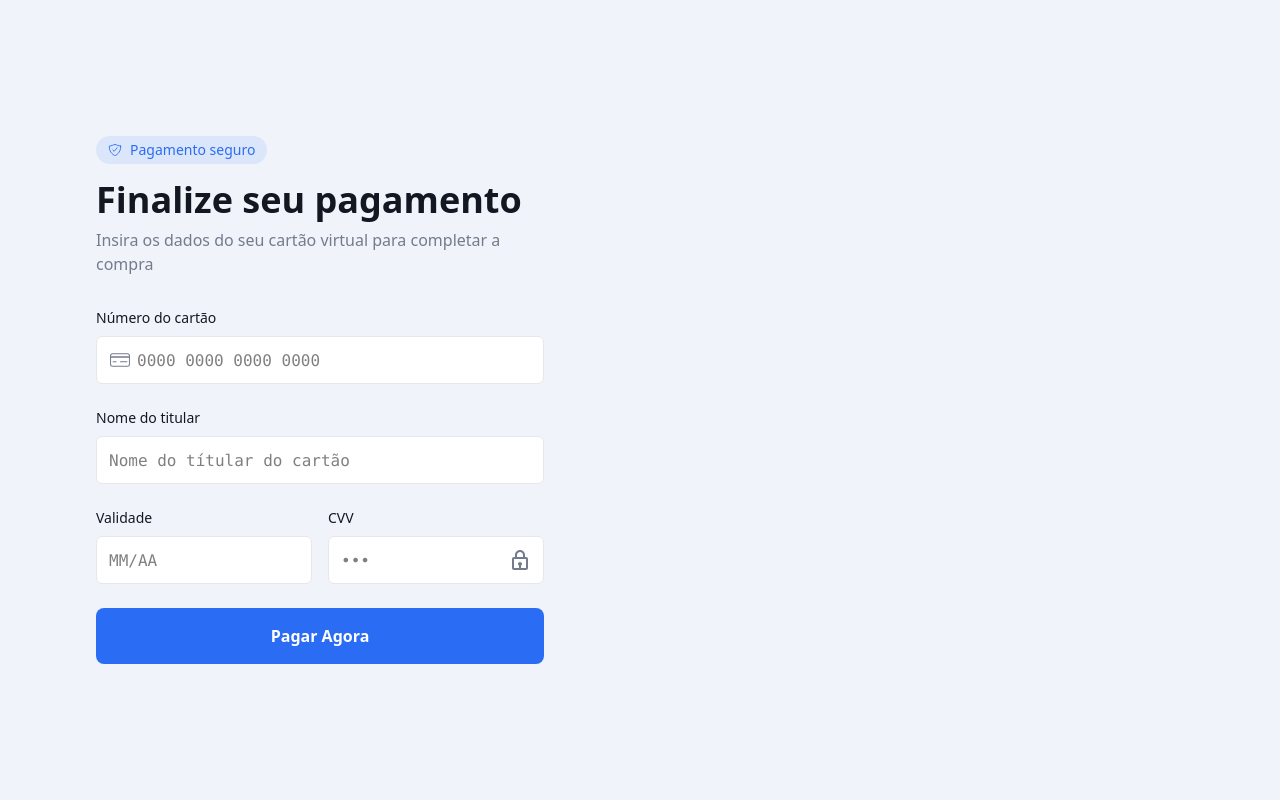
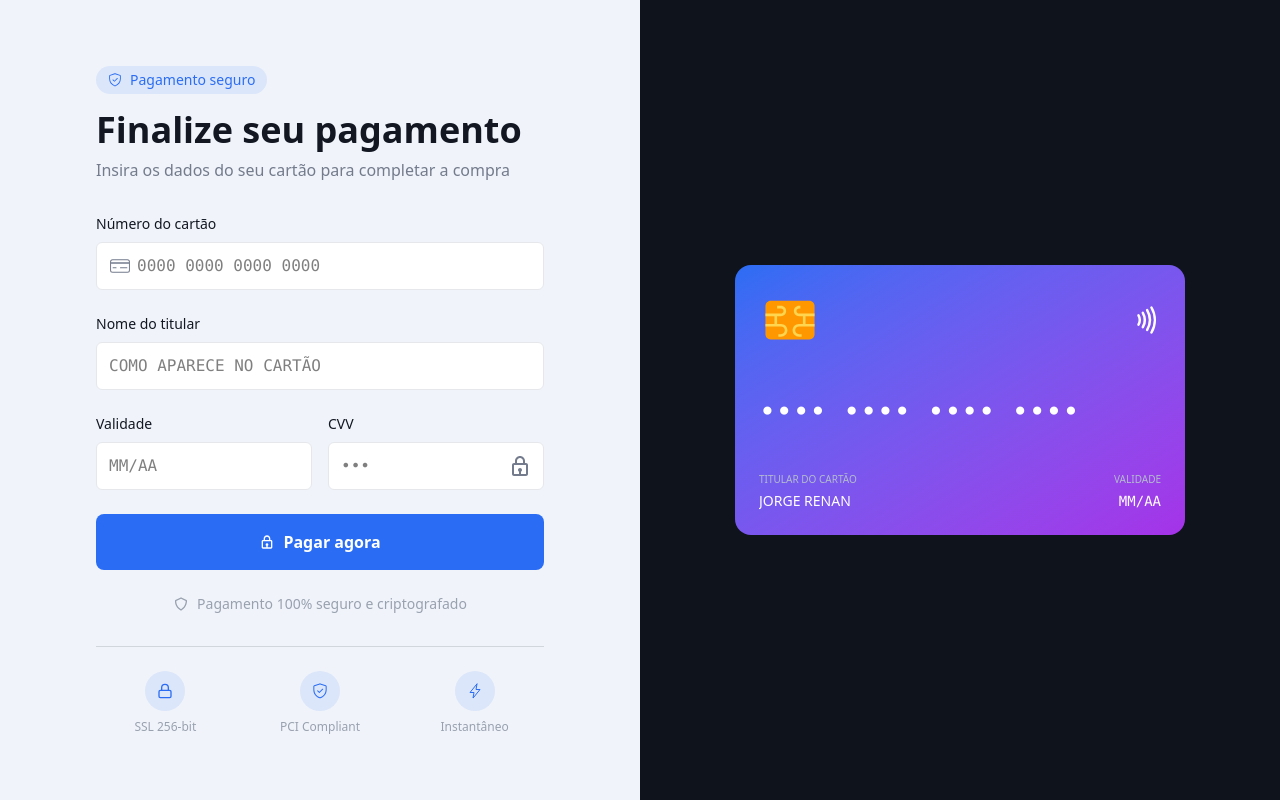
Before and after one commit to ErikeRJK/pagamento-app, a React (Vite) app: page / in a window 1280 px wide. Built offline with nearby package versions, Linux system fonts and the light colour scheme.

Commit message:
Add components credit card and finalized user interface.

```diff
--- a/src/App.jsx
+++ b/src/App.jsx
@@ -1,24 +1,35 @@
-import { IoShieldCheckmarkOutline } from "react-icons/io5";
+import { GoShieldCheck } from "react-icons/go";
 import PaymentForm from "./components/PaymentForm";
+import CreditCard from "./components/CreditCard";
 
 export default function App() {
   return (
-    <div className="w-full min-h-screen bg-[#F0F4FA]">
+    <div className="w-full min-h-screen bg-[#f0f4fa]">
       <div className="flex w-full min-h-screen">
         <div className="w-[50%] p-16 flex flex-col justify-center">
           <div className="w-full max-w-md mx-auto">
             <div className="mb-8">
-              <div className="inline-flex items-center gap-2 px-3 py-1 rounded-full bg-[#2a6df4]/10 text-[#2a6df4] text-sm font-medium mb-4">
-                <IoShieldCheckmarkOutline /> Pagamento seguro
+              <div className="inline-flex items-center gap-2 px-3 py-1 rounded-full bg-[#2a6df4]/10 text-[#2a6df4] text-sm mb-4">
+                <GoShieldCheck />
+                Pagamento seguro
               </div>
+
               <h1 className="text-4xl font-bold text-[#121721] mb-2">
                 Finalize seu pagamento
               </h1>
+
               <p className="text-[#737b8c]">
-                Insira os dados do seu cartão virtual para completar a compra
+                Insira os dados do seu cartão para completar a compra
               </p>
             </div>
+
             <PaymentForm />
+          </div>
+        </div>
+
+        <div className="w-[50%] flex items-center justify-center p-12 bg-[#0f131c]">
+          <div className="w-full max-w-lg">
+            <CreditCard />
           </div>
         </div>
       </div>
--- /dev/null
+++ b/src/components/CreditCard/index.jsx
@@ -0,0 +1,65 @@
+import { useState } from "react";
+import { FcSimCardChip } from "react-icons/fc";
+import { LuNfc } from "react-icons/lu";
+
+export default function CreditCard(){
+    const [isFlipped, setIsFlipped] = useState(false)
+    //const [Variavél, função] = useState(condição inicial da variavel)
+    return (
+        <div className="w-full max-w-[450px] h-[270px] mx-auto cursor-pointer perspective-1000"
+            onClick={() => setIsFlipped(!isFlipped)}
+        >
+            <div className={`relative w-full h-full transition-transform duration-700 transform-3d ${isFlipped && "rotate-y-180"}`}>
+                <div className="absolute w-full h-full backface-hidden">
+                    <div className="w-full h-full bg-linear-to-br from-[#2a6df4] to-[#a532e8] rounded-2xl
+                      p-6 flex flex-col overflow-hidden relative justify-between">
+                        <div className="flex justify-between items-center relative z-10">
+                            <FcSimCardChip size={62} />
+                            <LuNfc size={30} color="white"/>
+                        </div>
+
+                        <div className="relative z-10">
+                            <p className="font-mono text-[28px] text-white whitespace-nowrap">
+                                •••• •••• •••• ••••
+                            </p>
+                        </div>
+
+                        <div className="flex justify-between items-end relative z-10">
+                            <div className="">
+                                <p className="text-[10px] uppercase mb-1 text-[#b3bbcc]">Titular do cartão</p>
+                                <p className="font-medium text-sm text-white uppercase truncate max-w-[200px]">Jorge Renan</p>
+                            </div>
+
+                            <div className="text-right">
+                                <p className="text-[10px] uppercase mb-1 text-[#b3bbcc]">Validade</p>
+                                <p className="font-mono text-sm text-white">MM/AA</p>
+                            </div>
+                        </div>
+                    </div>
+                </div>
+
+                <div className="absolute w-full h-full backface-hidden rotate-y-180">
+                    <div className="w-full h-full bg-linear-to-br from-slate-800 to-slate-900 rounded-2xl overflow-hidden">
+                        <div className="w-full h-10 bg-black mt-5"></div>
+
+                        <div className="px-6 mt-6">
+                            <div className="flex items-center gap-4">
+                                <div className="flex-1 h-10 bg-slate-200 rounded-md flex items-center justify-end px-4">
+                                    <span className="text-slate-800 text-lg font-mono">•••</span>
+                                </div>
+                                <p className="text-[10px] text-[#b3bbcc]">CVV</p>
+                            </div>
+                        </div>
+
+                        <div className="px-6 mt-8">
+                            <p className="text-[9px] text-[#b3bbcc] leading-relaxed">
+                                Este cartão é propriedade do emissor e pode ser cancelado a qualquer momento.
+                                Se encontrado, por favor retorne ao banco emissor mais próximo.
+                            </p>
+                        </div>
+                    </div>
+                </div>
+            </div>
+        </div>
+    )
+}
--- a/src/components/CustomButton/index.jsx
+++ b/src/components/CustomButton/index.jsx
@@ -1,7 +1,7 @@
-export default function CustomButton({children}){
-    return(
-        <button className="w-full h-14 bg-[#2a6df4] text-white font-semibold rounded-lg">
+export default function CustomButton ({ children}) {
+    return (
+       <button className="w-full h-14 bg-[#2a6df4] text-white font-semibold rounded-lg flex items-center justify-center gap-2 cursor-pointer">
             {children}
-        </button>
-    )
+       </button>
+    );
 }
--- a/src/components/PaymentForm.jsx
+++ b/src/components/PaymentForm.jsx
@@ -1,37 +1,84 @@
 import { CiCreditCard1 } from "react-icons/ci";
-import { BiLock } from "react-icons/bi";
-import CustomInput from "./customInput";
+import CustomInput from "./CustomInput";
+import { BiLock, BiShield } from "react-icons/bi";
 import CustomButton from "./CustomButton";
+import { LuLock } from "react-icons/lu";
+import { IoFlashOutline } from "react-icons/io5";
+import { GoShieldCheck } from "react-icons/go";
 
-export default function PaymentForm() {
+
+
+export default function PaymentForm(){
+   const icons = [
+    {
+        icon: <LuLock />,
+        text: "SSL 256-bit"
+    },
+    {
+        icon: <GoShieldCheck />,
+        text: "PCI Compliant"
+    },
+    {
+        icon: <IoFlashOutline />,
+        text: "Instantâneo"
+    }
+   ]
+
     return (
         <form className="space-y-6">
             <CustomInput
-        label="Número do cartão"
-        type="text"
-        placeholder="0000 0000 0000 0000"
-        icon={<CiCreditCard1 />}
+                label = "Número do cartão"
+                type = "text"
+                placeholder = "0000 0000 0000 0000"
+                icon = {<CiCreditCard1 />}
+            />
+            <CustomInput
+                label = "Nome do titular"
+                type = "text"
+                placeholder = "COMO APARECE NO CARTÃO"
+            />
+
+            <div className="grid grid-cols-2 gap-4">
+                <CustomInput
+                    label = "Validade"
+                    type = "text"
+                    placeholder="MM/AA"
                 />
 
                 <CustomInput
-        label="Nome do titular"
-        type="text"
-        placeholder="Nome do títular do cartão"
-      />
-
-      <div className="grid grid-cols-2 gap-4">
-        <CustomInput label="Validade" type="text" placeholder="MM/AA" />
-
-        <CustomInput
-          label="CVV"
-          type="text"
+                    label = "CVV"
+                    type = "text"
                     placeholder="•••"
-          rightIcon={<BiLock />}
+                    rightIcon = {<BiLock />}
                 />
             </div>
+
             <CustomButton>
-        Pagar Agora
+                <BiLock />
+                Pagar agora
             </CustomButton>
+
+            <div className="flex items-center justify-center gap-2 text-gray-400 text-sm">
+                <BiShield className="w-4 h-4"/>
+                <span>Pagamento 100% seguro e criptografado</span>
+            </div>
+
+            <div className="mt-8 border-t border-gray-300 pt-6">
+                <div className="grid grid-cols-3 gap-4">
+                    {icons.map((item) => {
+                        return (
+                            <div className="flex flex-col items-center text-center">
+                                <div className="w-10 h-10 rounded-full bg-[#2a6df4]/10 flex items-center justify-center text-[#2a6df4] mb-2">
+                                    {item.icon}
+                                </div>
+                                <span className="text-xs text-gray-400">
+                                    {item.text}
+                                </span>
+                            </div>
+                        )
+                    })}
+                </div>
+            </div>
         </form>
-  );
+    )
 }
```
Lines whose indentation alone changed are shown as unchanged.
